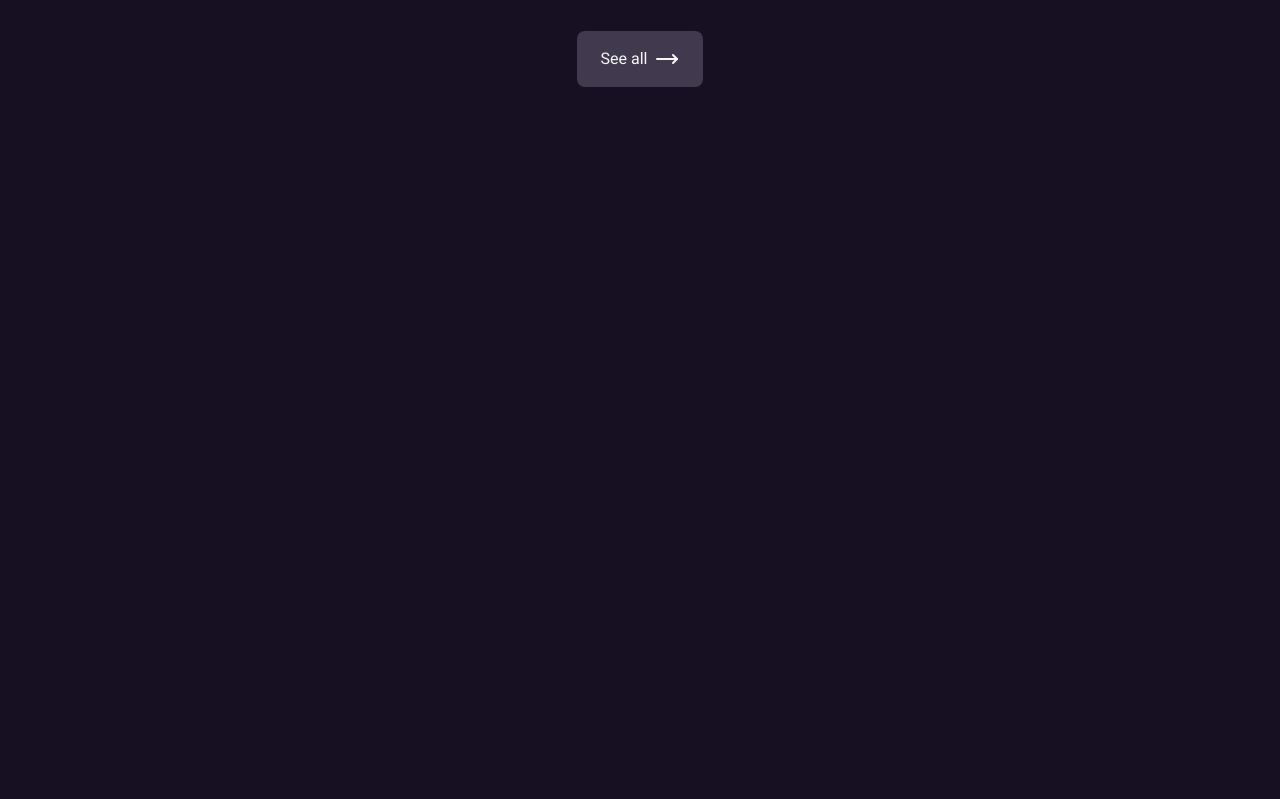
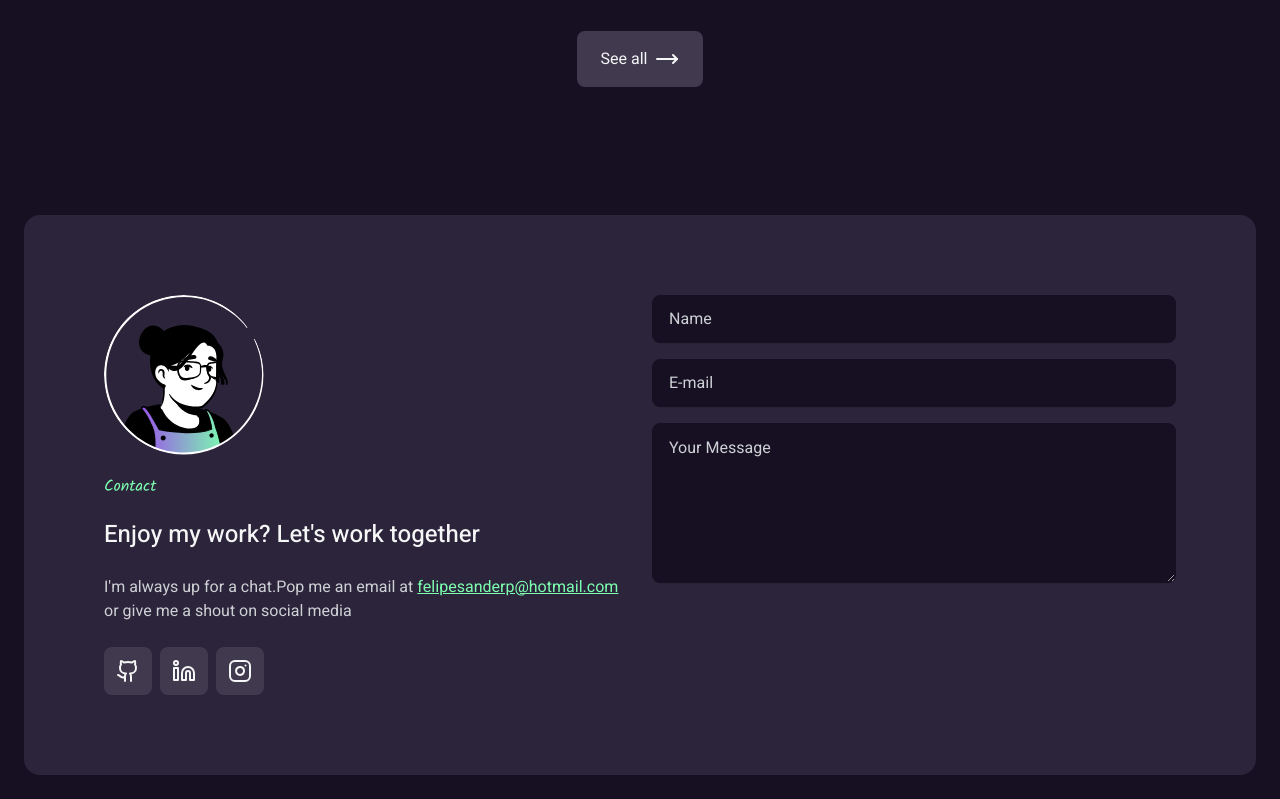
Before and after one commit to felipesanderp/portfolio, a Next.js app: page / in a window 1280 px wide. Shown: the part 1773-2572 px from the top of the page. Before the commit the page ends 1948 px from the top, so only its background shows below. Built offline with nearby package versions, Linux system fonts and the light colour scheme.

Commit message:
input and textarea components for contact form

```diff
--- a/package.json
+++ b/package.json
@@ -15,7 +15,8 @@
     "lucide-react": "^0.292.0",
     "next": "14.0.3",
     "react": "^18",
-    "react-dom": "^18"
+    "react-dom": "^18",
+    "tailwind-merge": "^2.0.0"
   },
   "devDependencies": {
     "@rocketseat/eslint-config": "^2.1.0",
--- a/src/app/(portfolio)/page.tsx
+++ b/src/app/(portfolio)/page.tsx
@@ -1,7 +1,10 @@
 import { ProjectCard } from '@/components/ProjectCard'
-import { BookText, MoveRight } from 'lucide-react'
+import { BookText, Github, Instagram, Linkedin, MoveRight } from 'lucide-react'
 import Image from 'next/image'
 import Link from 'next/link'
+
+import * as Input from '@/components/input'
+import { Textarea } from '@/components/textarea'
 
 export default function Home() {
   return (
@@ -150,6 +153,49 @@ export default function Home() {
           <MoveRight />
         </Link>
       </div>
+      <div className="flex w-full flex-col gap-6 rounded-2xl bg-surface-primary px-6 py-12 md:grid md:grid-cols-2 md:p-20">
+        <div className="flex flex-col gap-6">
+          <Image
+            src="/cute-avatar.svg"
+            alt=""
+            width={160}
+            height={160}
+            quality={100}
+          />
+          <span className="font-kalam text-base/4 text-secondary">Contact</span>
+          <h2 className="text-2xl font-medium text-text-primary">
+            Enjoy my work? Let&apos;s work together
+          </h2>
+          <p className="text-base/6 text-text-secondary">
+            I&apos;m always up for a chat.Pop me an email at{' '}
+            <span className="text-secondary underline">
+              felipesanderp@hotmail.com
+            </span>{' '}
+            or give me a shout on social media
+          </p>
+          <div className="flex gap-2">
+            <button className="flex h-12 w-12 items-center justify-center rounded-lg bg-surface-secondary">
+              <Github />
+            </button>
+            <button className="flex h-12 w-12 items-center justify-center rounded-lg bg-surface-secondary">
+              <Linkedin />
+            </button>
+            <button className="flex h-12 w-12 items-center justify-center rounded-lg bg-surface-secondary">
+              <Instagram />
+            </button>
+          </div>
+        </div>
+
+        <form className="flex flex-col gap-4">
+          <Input.Root>
+            <Input.Control type="text" id="name" placeholder="Name" />
+          </Input.Root>
+          <Input.Root>
+            <Input.Control type="email" id="email" placeholder="E-mail" />
+          </Input.Root>
+          <Textarea placeholder="Your Message" />
+        </form>
+      </div>
     </div>
   )
 }
--- /dev/null
+++ b/src/components/input.tsx
@@ -0,0 +1,35 @@
+import { ComponentProps } from 'react'
+import { twMerge } from 'tailwind-merge'
+
+type InputPrefixProps = ComponentProps<'div'>
+
+export function Prefix(props: InputPrefixProps) {
+  return <div {...props} />
+}
+
+type InputControlProps = ComponentProps<'input'>
+
+export function Control(props: InputControlProps) {
+  return (
+    <input
+      className="flex-1 border-0 bg-transparent p-0 text-text-primary placeholder-text-secondary outline-none dark:text-zinc-100 dark:placeholder-text-secondary"
+      {...props}
+    />
+  )
+}
+
+type InputRootProps = ComponentProps<'div'>
+
+export function Root(props: InputRootProps) {
+  return (
+    <div
+      className={twMerge(
+        'flex h-12 w-full items-center gap-2 rounded-lg border border-surface-background bg-surface-background px-4 py-3 shadow-sm',
+        'focus-within:border-secondary focus-within:ring-2 focus-within:ring-secondary',
+        'dark:border-zinc-700 dark:bg-zinc-800 dark:focus-within:border-violet-500 dark:focus-within:ring-violet-500/20',
+        props.className,
+      )}
+      {...props}
+    />
+  )
+}
--- /dev/null
+++ b/src/components/textarea.tsx
@@ -0,0 +1,12 @@
+import { ComponentProps } from 'react'
+
+export type TextareaProps = ComponentProps<'textarea'>
+
+export function Textarea(props: TextareaProps) {
+  return (
+    <textarea
+      className="min-h-[160px] w-full resize-y rounded-lg border border-surface-background bg-surface-background px-4 py-3 text-text-primary shadow-sm outline-none placeholder:text-text-secondary focus:border-secondary focus:ring-2 focus:ring-secondary"
+      {...props}
+    />
+  )
+}
```
Also changed, not shown: 1 other file (tests, documents, lock files or other folders).
